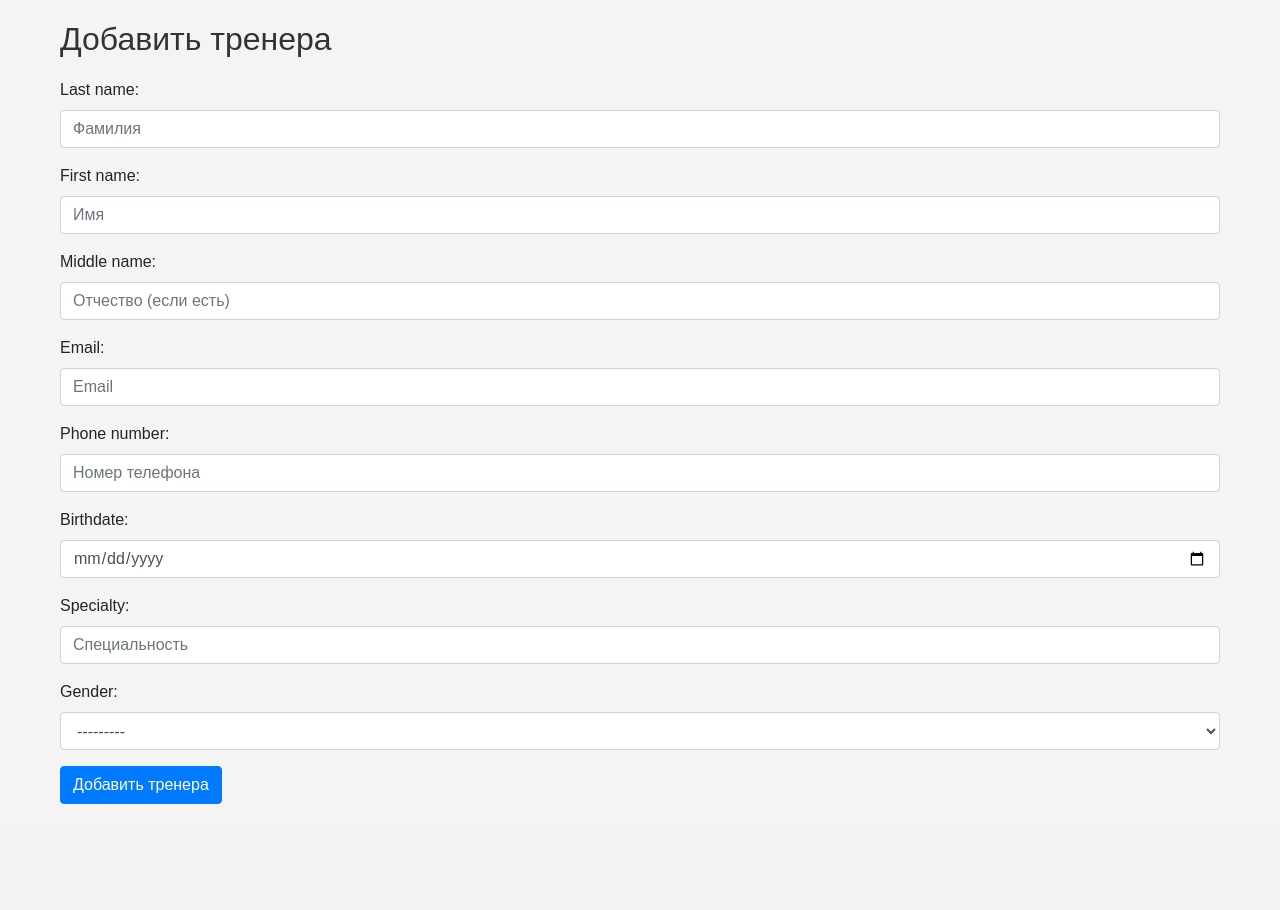
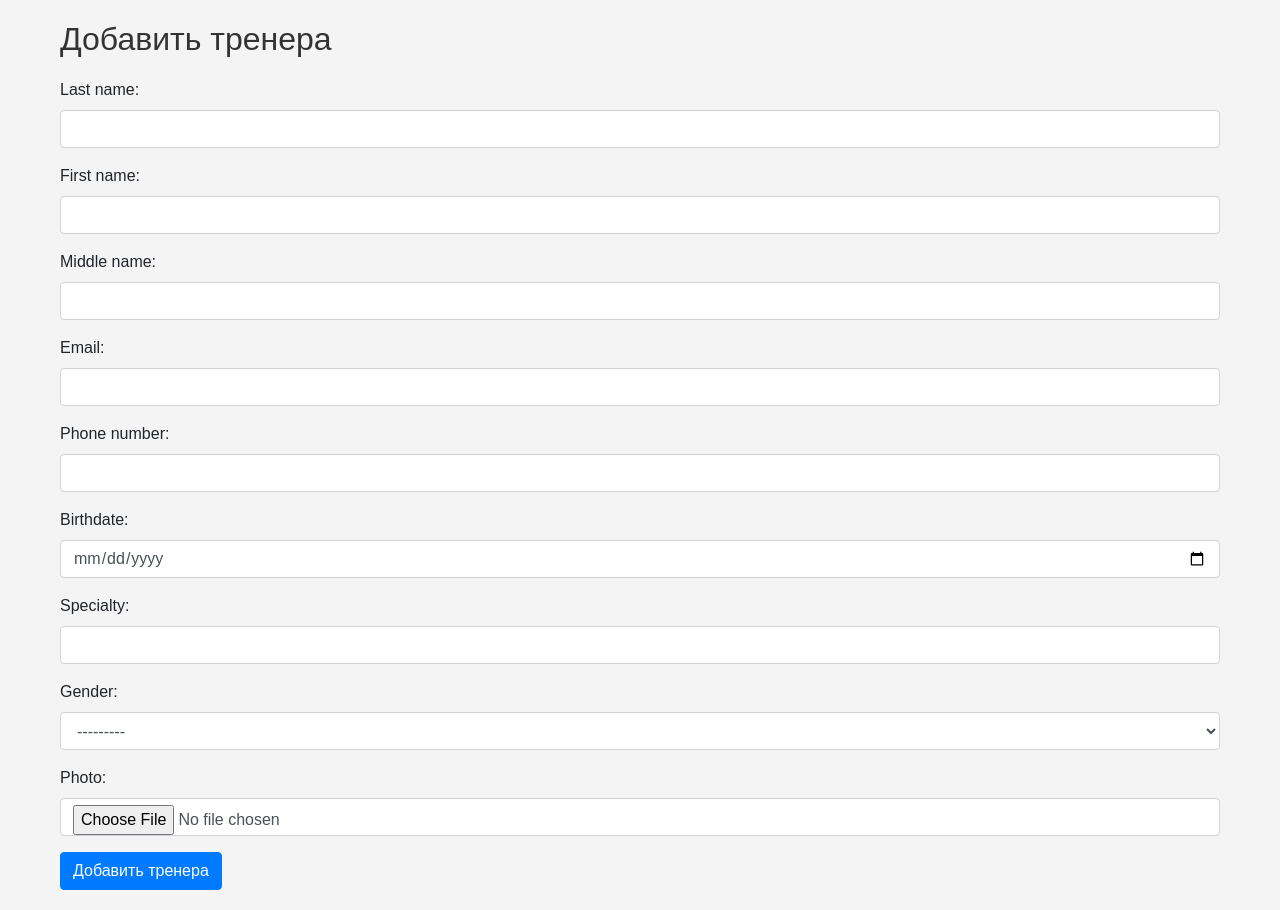
Before and after one commit to EricBulBul/NeoFit, a Django app: page /appointments/trainers/new/ in a window 1280 px wide. Shown: the part 137-1047 px from the top of the page. Before the commit the page ends 941 px from the top, so only its background shows below. Run offline with Django 4.2, Linux system fonts and the light colour scheme; some libraries are stand-ins or nearby versions.

Commit message:
Фотки добавил вот

```diff
--- a/neofit/appointments/forms.py
+++ b/neofit/appointments/forms.py
@@ -21,16 +21,17 @@ class ClientForm(forms.ModelForm):
 class TrainerForm(forms.ModelForm):
     class Meta:
         model = Trainer
-        fields = ['last_name', 'first_name', 'middle_name', 'email', 'phone_number', 'birthdate', 'specialty', 'gender']
+        fields = ['last_name', 'first_name', 'middle_name', 'email', 'phone_number', 'birthdate', 'specialty', 'gender', 'photo']
         widgets = {
-            'last_name': forms.TextInput(attrs={'class': 'form-control', 'placeholder': 'Фамилия'}),
-            'first_name': forms.TextInput(attrs={'class': 'form-control', 'placeholder': 'Имя'}),
-            'middle_name': forms.TextInput(attrs={'class': 'form-control', 'placeholder': 'Отчество (если есть)'}),
-            'email': forms.EmailInput(attrs={'class': 'form-control', 'placeholder': 'Email'}),
-            'phone_number': forms.TextInput(attrs={'class': 'form-control', 'placeholder': 'Номер телефона'}),
-            'birthdate': forms.DateInput(attrs={'class': 'form-control datepicker', 'placeholder': 'Дата рождения', 'type': 'date'}),
-            'specialty': forms.TextInput(attrs={'class': 'form-control', 'placeholder': 'Специальность'}),
-            'gender': forms.Select(choices=[('M', 'Мужской'), ('F', 'Женский')], attrs={'class': 'form-control'}),
+            'last_name': forms.TextInput(attrs={'class': 'form-control'}),
+            'first_name': forms.TextInput(attrs={'class': 'form-control'}),
+            'middle_name': forms.TextInput(attrs={'class': 'form-control'}),
+            'email': forms.EmailInput(attrs={'class': 'form-control'}),
+            'phone_number': forms.TextInput(attrs={'class': 'form-control'}),
+            'birthdate': forms.DateInput(attrs={'class': 'form-control', 'type': 'date'}),
+            'specialty': forms.TextInput(attrs={'class': 'form-control'}),
+            'gender': forms.Select(attrs={'class': 'form-control'}),
+            'photo': forms.ClearableFileInput(attrs={'class': 'form-control'}),
         }
 
 class TrainingSessionForm(forms.ModelForm):
--- a/neofit/appointments/models.py
+++ b/neofit/appointments/models.py
@@ -20,14 +20,15 @@ class Trainer(models.Model):
     last_name = models.CharField(max_length=100)
     first_name = models.CharField(max_length=100)
     middle_name = models.CharField(max_length=100, blank=True, null=True)
-    email = models.EmailField()
+    email = models.EmailField(null=True, blank=True)
     phone_number = models.CharField(max_length=15)
-    birthdate = models.DateField(null=True, blank=True)  # Добавлено поле даты рождения
+    birthdate = models.DateField(null=True, blank=True)
     specialty = models.CharField(max_length=100)
-    gender = models.CharField(max_length=1, choices=[('M', 'Мужской'), ('F', 'Женский')])
+    gender = models.CharField(max_length=10, choices=[('male', 'Мужской'), ('female', 'Женский')])
+    photo = models.ImageField(upload_to='trainer_photos/', blank=True, null=True)  # Поле для фото
 
     def __str__(self):
-        return f'{self.last_name} {self.first_name}'
+        return f'{self.first_name} {self.last_name}'
 
 class TrainingSession(models.Model):
     title = models.CharField(max_length=200)
--- a/neofit/appointments/templates/appointments/create_trainer.html
+++ b/neofit/appointments/templates/appointments/create_trainer.html
@@ -3,111 +3,61 @@
 
 {% block content %}
 <h2>Добавить тренера</h2>
-    <form method="post">
+<form method="post" enctype="multipart/form-data">  <!-- Не забудьте enctype -->
     {% csrf_token %}
 
     <!-- Поле для фамилии -->
     <div class="form-group">
         {{ form.last_name.label_tag }}
         {{ form.last_name|add_class:"form-control" }}
-            {% if form.last_name.errors %}
-                <div class="invalid-feedback">
-                    {% for error in form.last_name.errors %}
-                        <p>{{ error }}</p>
-                    {% endfor %}
-                </div>
-            {% endif %}
     </div>
 
     <!-- Поле для имени -->
     <div class="form-group">
         {{ form.first_name.label_tag }}
         {{ form.first_name|add_class:"form-control" }}
-            {% if form.first_name.errors %}
-                <div class="invalid-feedback">
-                    {% for error in form.first_name.errors %}
-                        <p>{{ error }}</p>
-                    {% endfor %}
-                </div>
-            {% endif %}
     </div>
 
     <!-- Поле для отчества -->
     <div class="form-group">
         {{ form.middle_name.label_tag }}
         {{ form.middle_name|add_class:"form-control" }}
-            {% if form.middle_name.errors %}
-                <div class="invalid-feedback">
-                    {% for error in form.middle_name.errors %}
-                        <p>{{ error }}</p>
-                    {% endfor %}
-                </div>
-            {% endif %}
     </div>
 
     <!-- Поле для email -->
     <div class="form-group">
         {{ form.email.label_tag }}
         {{ form.email|add_class:"form-control" }}
-            {% if form.email.errors %}
-                <div class="invalid-feedback">
-                    {% for error in form.email.errors %}
-                        <p>{{ error }}</p>
-                    {% endfor %}
-                </div>
-            {% endif %}
     </div>
 
     <!-- Поле для номера телефона -->
     <div class="form-group">
         {{ form.phone_number.label_tag }}
         {{ form.phone_number|add_class:"form-control" }}
-            {% if form.phone_number.errors %}
-                <div class="invalid-feedback">
-                    {% for error in form.phone_number.errors %}
-                        <p>{{ error }}</p>
-                    {% endfor %}
-                </div>
-            {% endif %}
     </div>
 
     <!-- Поле для даты рождения -->
     <div class="form-group">
         {{ form.birthdate.label_tag }}
         {{ form.birthdate|add_class:"form-control" }}
-            {% if form.birthdate.errors %}
-                <div class="invalid-feedback">
-                    {% for error in form.birthdate.errors %}
-                        <p>{{ error }}</p>
-                    {% endfor %}
-                </div>
-            {% endif %}
     </div>
 
     <!-- Поле для специальности -->
     <div class="form-group">
         {{ form.specialty.label_tag }}
         {{ form.specialty|add_class:"form-control" }}
-            {% if form.specialty.errors %}
-                <div class="invalid-feedback">
-                    {% for error in form.specialty.errors %}
-                        <p>{{ error }}</p>
-                    {% endfor %}
-                </div>
-            {% endif %}
     </div>
 
     <!-- Поле для пола -->
     <div class="form-group">
         {{ form.gender.label_tag }}
         {{ form.gender|add_class:"form-control" }}
-            {% if form.gender.errors %}
-                <div class="invalid-feedback">
-                    {% for error in form.gender.errors %}
-                        <p>{{ error }}</p>
-                    {% endfor %}
     </div>
-            {% endif %}
+
+    <!-- Поле для фото -->
+    <div class="form-group">
+        {{ form.photo.label_tag }}
+        {{ form.photo|add_class:"form-control" }}
     </div>
 
     <button type="submit" class="btn btn-primary">Добавить тренера</button>
--- a/neofit/appointments/views.py
+++ b/neofit/appointments/views.py
@@ -37,10 +37,10 @@ def trainer_list(request):
 
 def create_trainer(request):
     if request.method == 'POST':
-        form = TrainerForm(request.POST)
+        form = TrainerForm(request.POST, request.FILES)  # Добавьте request.FILES
         if form.is_valid():
             form.save()
-            return redirect('appointments:trainer_list')  # Перенаправление на список тренеров после успешного сохранения
+            return redirect('appointments:trainer_list')  # Перенаправление на список тренеров
     else:
         form = TrainerForm()
     return render(request, 'appointments/create_trainer.html', {'form': form})
--- a/neofit/neofit/settings.py
+++ b/neofit/neofit/settings.py
@@ -14,7 +14,6 @@ from pathlib import Path
 
 # Build paths inside the project like this: BASE_DIR / 'subdir'.
 BASE_DIR = Path(__file__).resolve().parent.parent
-
 
 # Quick-start development settings - unsuitable for production
 # See https://docs.djangoproject.com/en/4.2/howto/deployment/checklist/
@@ -126,6 +125,11 @@ USE_TZ = True
 STATIC_URL = '/static/'
 STATICFILES_DIRS = [BASE_DIR / "neofit/static"]
 
+import os
+
+MEDIA_URL = '/media/'
+MEDIA_ROOT = os.path.join(BASE_DIR, 'media')
+
 
 
 # Default primary key field type
--- a/neofit/neofit/urls.py
+++ b/neofit/neofit/urls.py
@@ -1,5 +1,7 @@
 from django.contrib import admin
 from django.urls import path, include
+from django.conf import settings
+from django.conf.urls.static import static
 
 urlpatterns = [
     path('admin/', admin.site.urls),
@@ -11,3 +13,6 @@ urlpatterns = [
     path('staff/', include('staff.urls', namespace='staff')),
     path('users/', include('users.urls', namespace='users')),
 ]
+
+if settings.DEBUG:
+    urlpatterns += static(settings.MEDIA_URL, document_root=settings.MEDIA_ROOT)
```
Also changed, not shown: neofit/appointments/templates/appointments/trainer_list.html (+35 -2 lines), neofit/appointments/migrations/0004_trainer_photo_alter_trainer_email_and_more.py (added), neofit/db.sqlite3, 1 other file. Lines whose indentation alone changed are shown as unchanged.
